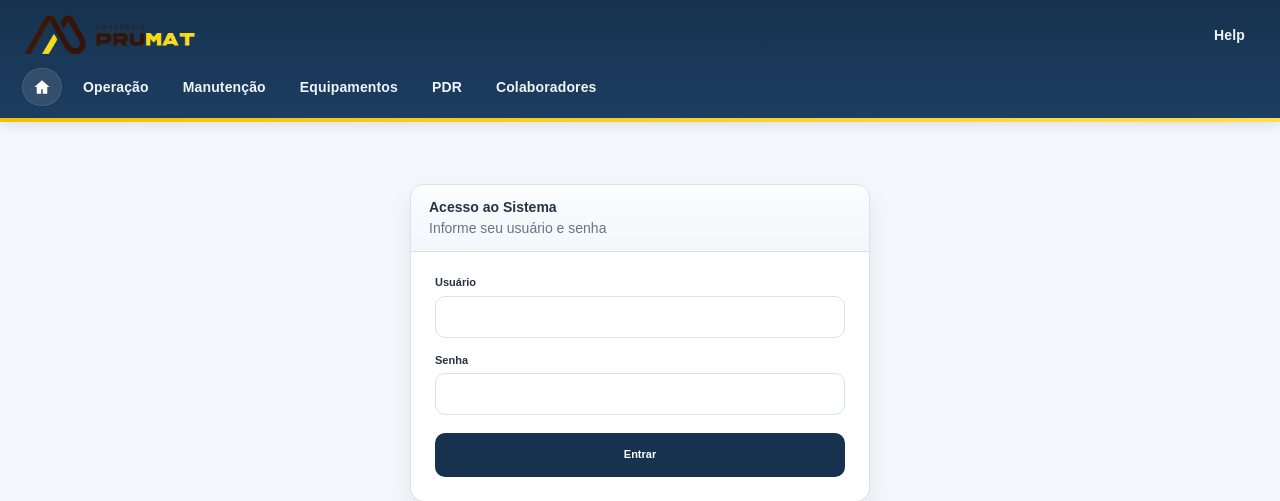
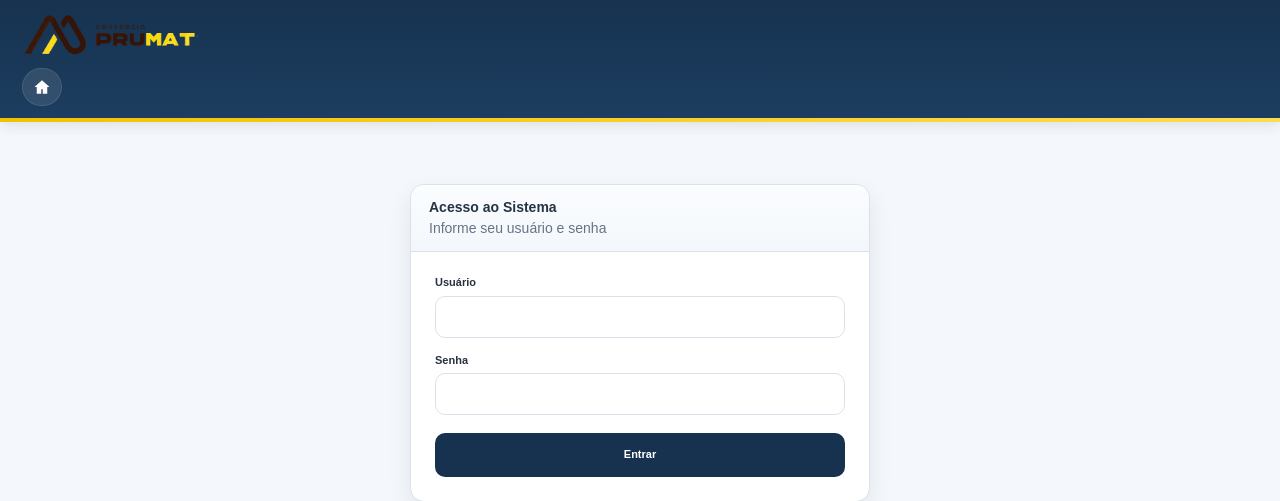
Before and after one commit to satmbr/prod, a Flask app: page /auth/login in a window 1280 px wide. Shown: the top 501 px of the page. Run offline with Flask 3, Linux system fonts and the light colour scheme.

Commit message:
Add files via upload

```diff
--- a/templates/base.html
+++ b/templates/base.html
@@ -1,34 +1,6 @@
 <!doctype html>
 <html lang="pt-br">
 <head>
-	{% if usuario_logado %}
-	  <a class="nav-link" href="{{ url_for('auth.trocar_senha') }}">Trocar senha</a>
-
-	  {% if current_user_profile == 'Administrador' %}
-		<a class="nav-link" href="{{ url_for('auth.usuarios') }}">Usuários</a>
-		<a class="nav-link" href="{{ url_for('auth.perfis') }}">Perfis</a>
-	  {% endif %}
-
-	  <a class="nav-link" href="{{ url_for('auth.logout') }}">Sair</a>
-	{% endif %}
-
-	{% if 'operacao:visualizar' in current_user_permissions or 'auth:administrar' in current_user_permissions %}
-	  <a class="nav-link" href="{{ url_for('operacao.index') }}">Operação</a>
-	{% endif %}
-
-	{% if 'equipamentos:visualizar' in current_user_permissions or 'auth:administrar' in current_user_permissions %}
-	  <a class="nav-link" href="{{ url_for('equipamentos.index') }}">Equipamentos</a>
-	{% endif %}
-
-	{% if 'colaboradores:visualizar' in current_user_permissions or 'auth:administrar' in current_user_permissions %}
-	  <a class="nav-link" href="{{ url_for('colaboradores.index') }}">Colaboradores</a>
-	{% endif %}
-
-	{% if 'auth:administrar' in current_user_permissions %}
-	  <a class="nav-link" href="{{ url_for('auth.usuarios') }}">Usuários</a>
-	  <a class="nav-link" href="{{ url_for('auth.perfis') }}">Perfis</a>
-	{% endif %}
-
   <meta charset="utf-8"/>
   <meta name="viewport" content="width=device-width,initial-scale=1"/>
   <title>{% block title %}PRUMAT{% endblock %}</title>
@@ -400,9 +372,15 @@
     <div class="nav-right">
       {% if usuario_logado %}
         <span style="color:#fff; font-weight:600;">{{ current_user_name }}</span>
+        <a class="nav-link" href="{{ url_for('auth.trocar_senha') }}">Trocar senha</a>
+
+        {% if 'auth:administrar' in current_user_permissions %}
+          <a class="nav-link" href="{{ url_for('auth.usuarios') }}">Usuários</a>
+          <a class="nav-link" href="{{ url_for('auth.perfis') }}">Perfis</a>
+        {% endif %}
+
         <a class="nav-link" href="{{ url_for('auth.logout') }}">Sair</a>
       {% endif %}
-      <a class="nav-link" href="#help">Help</a>
     </div>
   </div>
 
@@ -412,11 +390,21 @@
         <svg viewBox="0 0 24 24" aria-hidden="true"><path d="M12 3 2 12h3v9h6v-6h2v6h6v-9h3z"/></svg>
       </a>
 
+      {% if 'operacao:visualizar' in current_user_permissions or 'auth:administrar' in current_user_permissions %}
         <a class="nav-link" href="{{ url_for('operacao.index') }}">Operação</a>
+      {% endif %}
+
+      {% if 'equipamentos:visualizar' in current_user_permissions or 'auth:administrar' in current_user_permissions %}
+        <a class="nav-link" href="{{ url_for('equipamentos.index') }}">Equipamentos</a>
+      {% endif %}
+
+      {% if 'colaboradores:visualizar' in current_user_permissions or 'auth:administrar' in current_user_permissions %}
+        <a class="nav-link" href="{{ url_for('colaboradores.registro') }}">Colaboradores</a>
+      {% endif %}
+
+      {% if 'manutencao:visualizar' in current_user_permissions or 'auth:administrar' in current_user_permissions %}
         <a class="nav-link" href="#manutencao">Manutenção</a>
-      <a class="nav-link" href="{{ url_for('equipamentos.index') }}">Equipamentos</a>
-      <a class="nav-link" href="#pdr">PDR</a>
-      <a class="nav-link" href="{{ url_for('colaboradores.registro') }}">Colaboradores</a>
+      {% endif %}
     </div>
   </nav>
 
```
Lines whose indentation alone changed are shown as unchanged.
